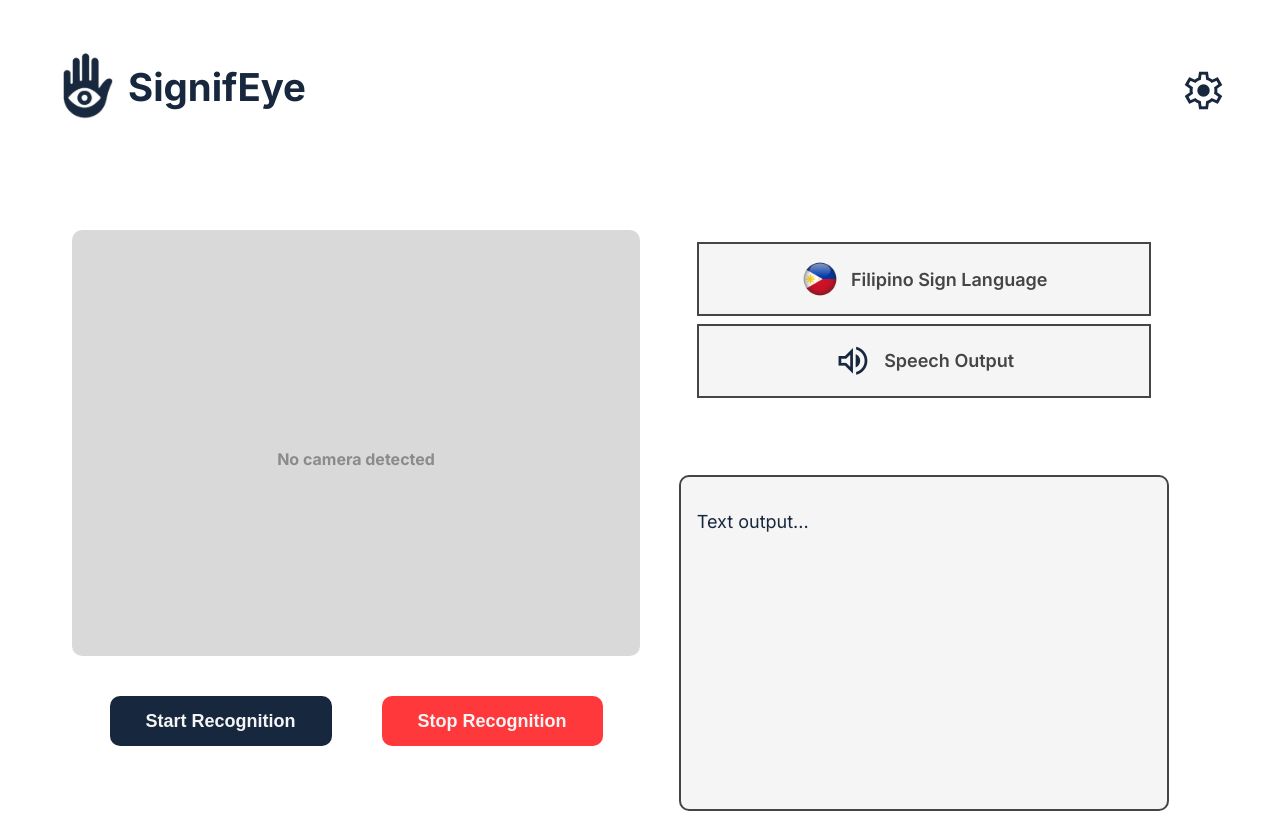
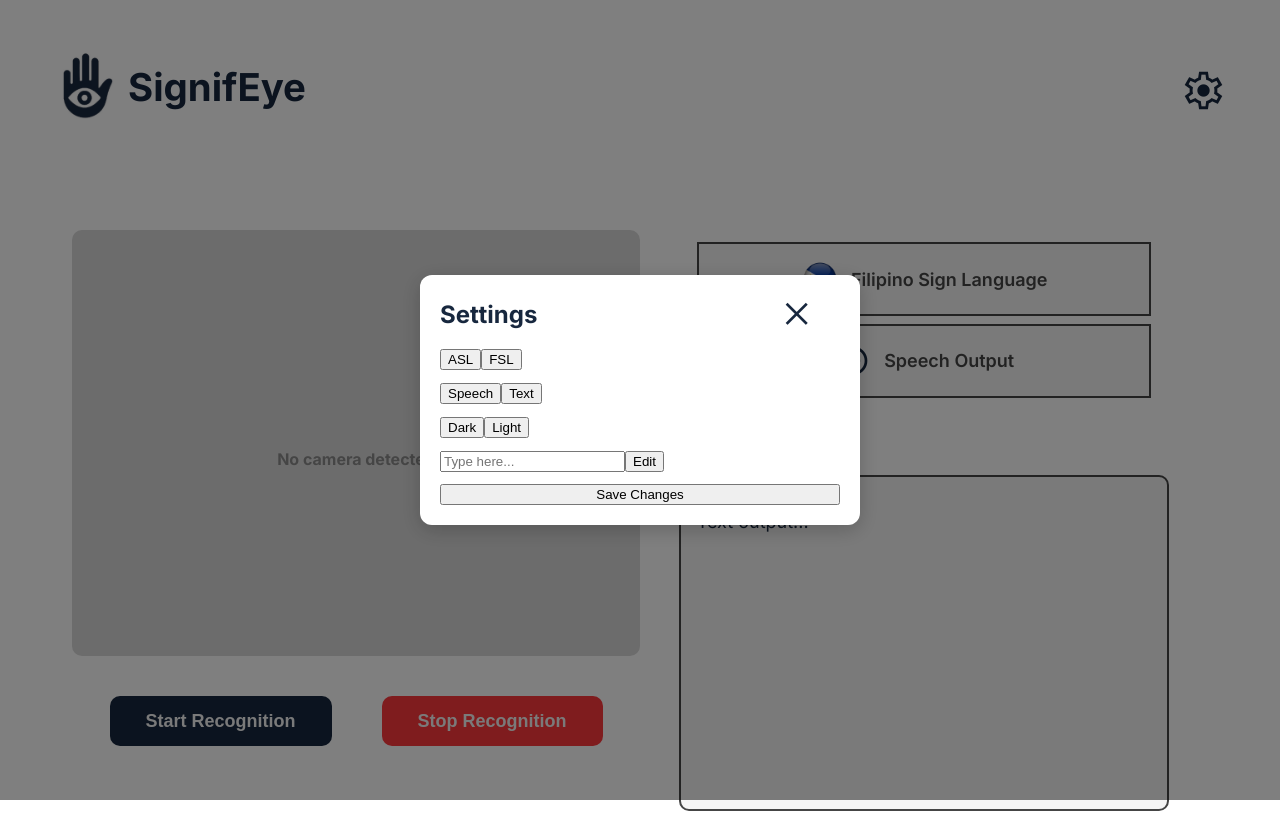
Before and after one commit to mccvliqht/signifeye-capstone, a React (Vite) app: page / in a window 1280 px wide. Both pictures are taken after a click on the button "settings". Built offline with nearby package versions, Linux system fonts and the light colour scheme; the HTML template or start-up script is replaced by a standard one.

Commit message:
initial settings layout - not yet finished

```diff
--- a/src/App.jsx
+++ b/src/App.jsx
@@ -1,16 +1,25 @@
+import { useState } from "react";
 import Header from "./components/header";
 import CameraSection from "./components/cam-section";
 import OutputSection from "./components/output-section";
+import Settings from "./components/settings";
 import "./styles.css";
 
 function App() {
+  const [isSettingsOpen, setIsSettingsOpen] = useState(false);
+
   return (
     <div>
-      <Header />
+      <Header onOpenSettings={() => setIsSettingsOpen(true)} />
+
       <main>
         <CameraSection />
         <OutputSection />
       </main>
+
+      {isSettingsOpen && (
+        <Settings onClose={() => setIsSettingsOpen(false)} />
+      )}
     </div>
   );
 }
--- a/src/components/header.jsx
+++ b/src/components/header.jsx
@@ -1,4 +1,4 @@
-function Header() {
+function Header({ onOpenSettings }) {
   return (
     <header>
       <div className="header-content">
@@ -6,8 +6,8 @@ function Header() {
           <img src="/img/logo.png" alt="SignifEye Logo" />
           <h1>SignifEye</h1>
         </div>
-        <div className="settings">
-          <button id="settings-btn">
+        <div className="settings-logo">
+          <button id="settings-btn" onClick={onOpenSettings}>
             <span className="material-symbols-outlined">settings</span>
           </button>
         </div>
--- /dev/null
+++ b/src/components/settings.jsx
@@ -0,0 +1,40 @@
+function Settings ({onClose}) {
+    return (
+        <div className="settings-overlay">
+        <div className="settings">
+            <div className="settings-title">
+                <h2>Settings</h2>
+                <span className="material-symbols-outlined" onClick={onClose}>close</span>
+            </div>
+
+            <div className="settings-control">
+
+                <div className="lang">
+                    <button className="asl">ASL</button>
+                    <button className="fsl">FSL</button>
+                </div>
+
+                <div className="output">
+                    <button className="speech">Speech</button>
+                    <button className="text">Text</button>
+                </div>
+
+                <div className="theme">
+                    <button className="dark-mode">Dark</button>
+                    <button className="light-mode">Light</button>
+                </div>
+
+                <div className="font-size">
+                    <input type="number" placeholder="Type here..."/>
+                    <button id="font-size-btn">Edit</button>
+                </div>
+
+                <button id="save-button">Save Changes</button>
+
+            </div>
+        </div>
+        </div>
+    );
+}
+
+export default Settings;
--- a/src/styles.css
+++ b/src/styles.css
@@ -39,20 +39,20 @@ body {
     cursor: pointer;
 }
 
-.settings {
+.settings-logo {
     padding-top: 10px;
 }
-.settings button{
+.settings-logo button{
     border: none;
     background: none;
     color: var(--main-color);
 }
 
-.settings button .material-symbols-outlined {
+.settings-logo button .material-symbols-outlined {
     font-size: clamp(45px, 3vw, 90px);
 }
 
-.settings button .material-symbols-outlined:hover {
+.settings-logo button .material-symbols-outlined:hover {
     color: var(--dark-color)
 }
 
@@ -204,3 +204,49 @@ main {
 .output-section .text-output-display p {
     font-size: clamp(14px, 1.5vw, 18px);
 }
+
+/*settings css*/
+
+.settings-overlay {
+  position: fixed;
+  top: 0;
+  left: 0;
+  width: 100%;
+  height: 100%;
+  background: rgba(0, 0, 0, 0.5);
+  display: flex;
+  justify-content: center;
+  align-items: center;
+  z-index: 999;
+}
+
+.settings {
+  background: #fff;
+  padding: 20px;
+  border-radius: 12px;
+  width: 400px;
+  max-width: 90%;
+  box-shadow: 0 5px 20px rgba(0, 0, 0, 0.2);
+}
+
+.settings-title {
+  display: flex;
+  gap: 60%;
+  align-items: center;
+  margin-bottom: 15px;
+}
+
+.settings-title h2 {
+  margin: 0;
+}
+
+.settings-title span {
+  font-size: clamp(20px, 3vw, 40px);
+  cursor: pointer;
+}
+
+.settings-control {
+  display: flex;
+  flex-direction: column;
+  gap: 12px;
+}
```
